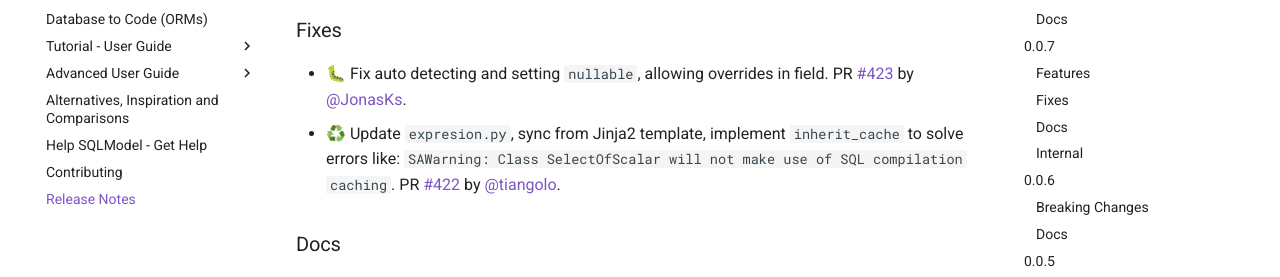
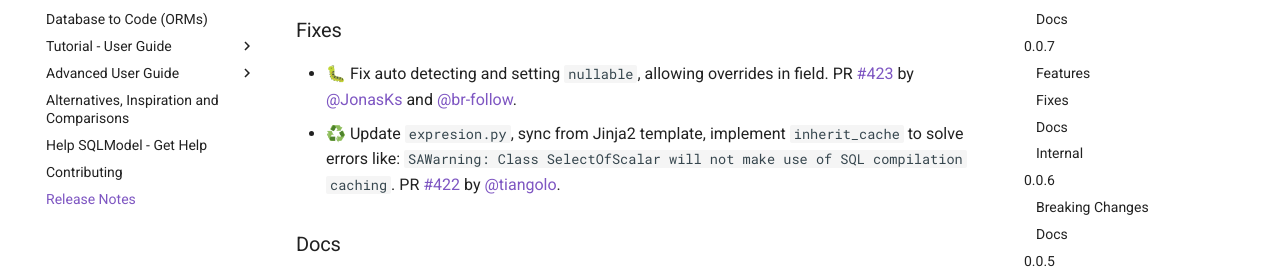
Before and after one commit to upmorpheus/Laravel-perfect, an MkDocs documentation site: the page built from docs/release-notes.md, in a window 1280 px wide and 900 px high, scrolled down 1416 px. Shown: the part 170-447 px from the top of the window. Built offline with MkDocs 1.6.1 and Material for MkDocs 9.7.7, drawn with Linux system fonts in a browser that asks for light colours; comment, search, counter and statistics services are not loaded.

Commit message:
📝 Update release notes, add second author to PR (#429)
Co-authored-by: Sebastián Ramírez <tiangolo@gmail.com>

```diff
--- a/docs/release-notes.md
+++ b/docs/release-notes.md
@@ -40,7 +40,7 @@
 
 ### Fixes
 
-* 🐛 Fix auto detecting and setting `nullable`, allowing overrides in field. PR [#423](https://github.com/tiangolo/sqlmodel/pull/423) by [@JonasKs](https://github.com/JonasKs).
+* 🐛 Fix auto detecting and setting `nullable`, allowing overrides in field. PR [#423](https://github.com/tiangolo/sqlmodel/pull/423) by [@JonasKs](https://github.com/JonasKs) and [@br-follow](https://github.com/br-follow).
 * ♻️ Update `expresion.py`, sync from Jinja2 template, implement `inherit_cache` to solve errors like: `SAWarning: Class SelectOfScalar will not make use of SQL compilation caching`. PR [#422](https://github.com/tiangolo/sqlmodel/pull/422) by [@tiangolo](https://github.com/tiangolo).
 
 ### Docs
```
